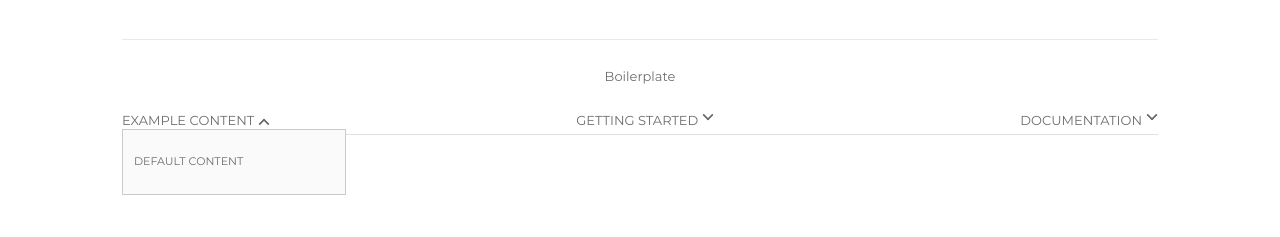
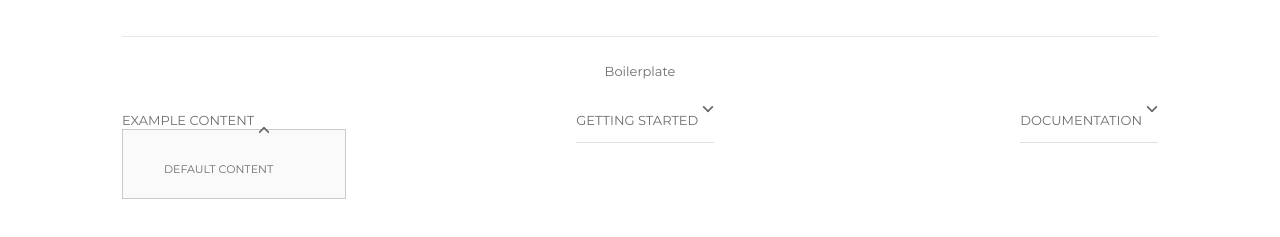
Before and after one commit to fieitas/website, a website with bundled scripts: page 404.html in a window 1280 px wide. Both pictures are taken after a click on the button "EXAMPLE CONTENT". Shown: the top 237 px of the page. Built offline with nearby package versions, Linux system fonts and the light colour scheme; no server answers; files whose address does not match are found by name.

Commit message:
improve css

```diff
--- a/blocks/header/header.css
+++ b/blocks/header/header.css
@@ -212,23 +212,38 @@ header nav .nav-sections ul  {
   padding-left: 0;
   font-size: var(--font-size-s);
   text-transform: uppercase;
-  border-bottom: 1px solid var(--accent-color);
-}
-header nav .nav-sections ul li  {
-  padding:  4px 0;
+  margin: 0;
 
 }
 
-HERE: todo: improve movile menu
-
-header nav .nav-sections ul > li > ul > li::before {
-  content: '- ';
-  padding-left: 1em;
+header nav .nav-sections ul li  {
+  padding:  12px 0;
+  border-bottom: 1px solid var(--accent-color);
+  position: relative;
 }
 
-header nav .nav-sections ul > li > ul {
-  margin-top: 0;
+header nav .nav-sections ul li > ul{
+  padding-top: 12px;
 }
+
+header nav .nav-sections  ul ul li {
+  border-bottom: none;
+  padding-left:30px;
+}
+
+header nav .nav-sections ul li:last-child{
+  padding-bottom: 0;
+}
+
+ul ul li::before {
+  content: "";
+  position: absolute;
+  top: -1px;
+  left: 0;
+  width: 100%;
+  border-top: 1px solid var(--accent-color);
+}
+
 
 /* tablet landscape is >=900 */
 @media (min-width: 900px) {
--- a/styles/sections.css
+++ b/styles/sections.css
@@ -58,7 +58,6 @@ a.button.secondary, button.secondary {
 
 .section.equipamiento ul{
     list-style: none;
-    columns: 2;
     padding-left: 0;
 }
 
@@ -82,3 +81,12 @@ a.button.secondary, button.secondary {
     vertical-align: bottom;
     filter: invert(40%) ;
 }
+
+/* tablet landscape is >=900 */
+@media (min-width: 900px) {
+    .section.equipamiento ul{
+        padding-left: revert;
+        columns: 2;
+    }
+
+}
--- a/styles/styles.css
+++ b/styles/styles.css
@@ -25,13 +25,12 @@
   /* nav height */
   --nav-desktop-height: 170px;
   --nav-height: 64px;
-
   --content-width:600px
 }
 
 /* tablet portrait is >=600 */
 @media (min-width:600px) {
-
+  /* placeholder */
 }
 
 /* tablet landscape is >=900 */
@@ -39,6 +38,7 @@
   :root {
     --content-width:768px
   }
+
   main {
     max-width: var(--content-width);
   }
@@ -49,6 +49,7 @@
   :root {
     --content-width: 1100px
   }
+
   main {
     max-width: var(--content-width);
   }
@@ -169,18 +170,6 @@ main .section.sidebar-container {
   grid-row: unset;
 }
 
-
-
-/* tablet portrait is >=600 */
-@media (min-width:600px) {
-
-}
-
-/* tablet landscape is >=900 */
-@media (min-width: 900px) {
-
-}
-
 /* desktop is >=1200 */
 @media (min-width: 1200px) {
   main.has-sidebar {
@@ -190,15 +179,16 @@ main .section.sidebar-container {
   main .section.sidebar-container {
     grid-column: 2;
     grid-row: 1 / infinite;
-    /*padding-right: 0;*/
+  }
+
+  main.has-sidebar .section:not(.sidebar-container){
+    padding-left: 0;
   }
 
   main.has-sidebar .section.sidebar-container,
   main.has-sidebar .section.sidebar-container #sidebar>.section{
     padding-right: 0;
   }
-  main.has-sidebar .section:not(.sidebar-container){
 
-    padding-left: 0;
-  }
+
 }
```
